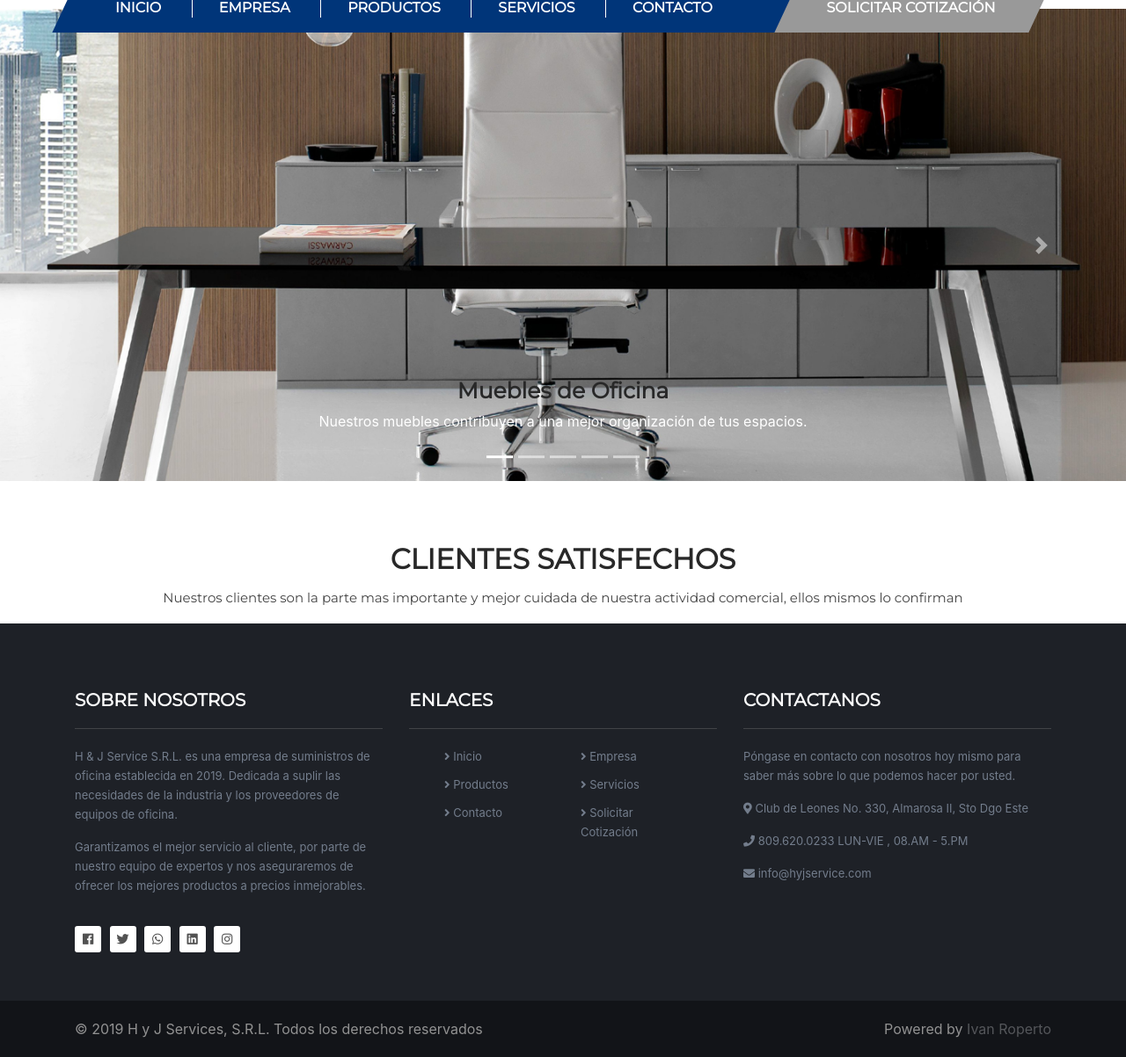
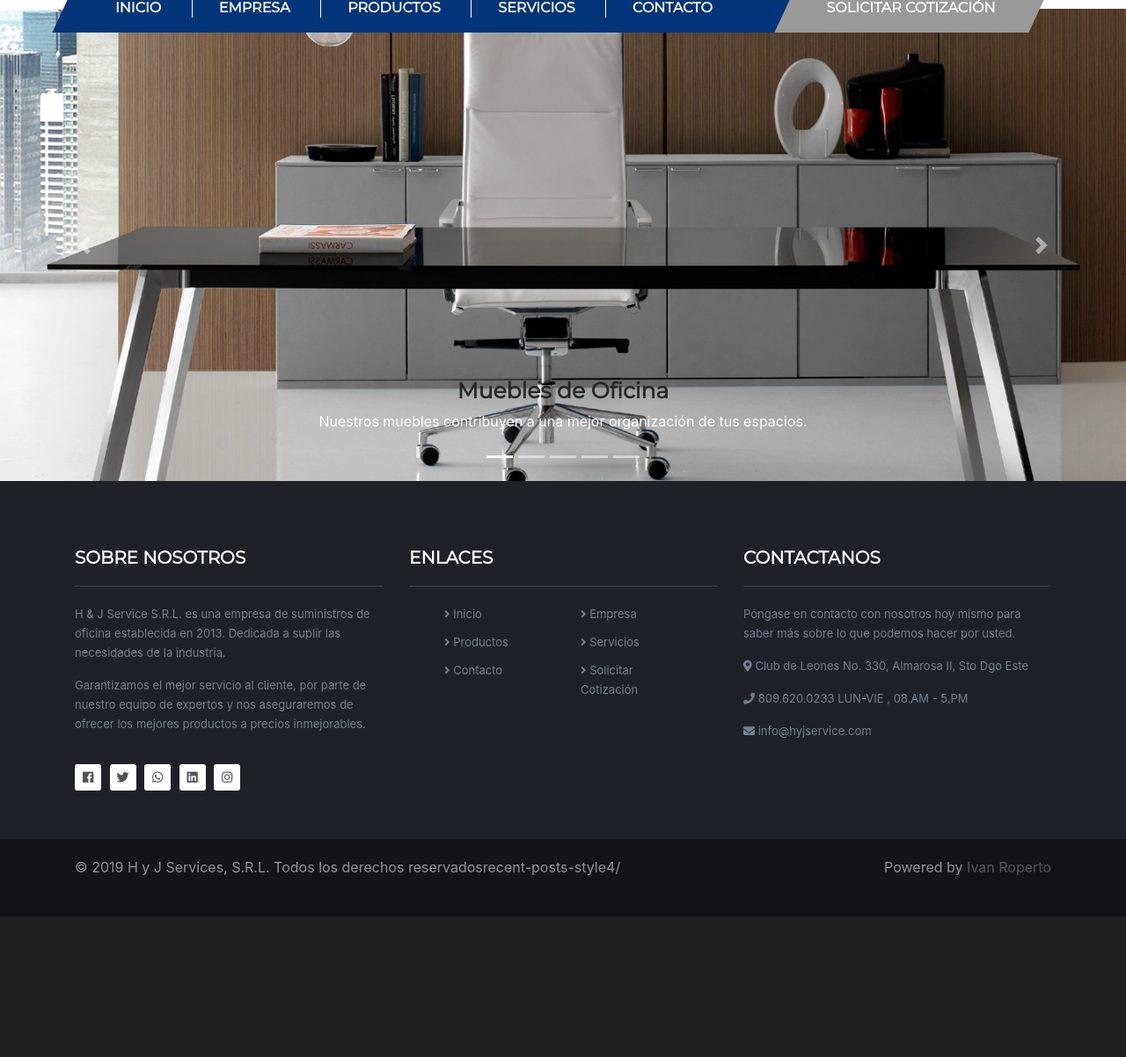
Before and after one commit to iroperto/hyjservices, a PHP site: page /index.php in a window 1280 px wide. Shown: the part 187-1389 px from the top of the page at 88% size. After the commit the page ends 1229 px from the top, so only its background shows below. Run offline with PHP 8.4, Linux system fonts and the light colour scheme.

Commit message:
cambios solicitados por hamlet

```diff
--- a/footer.php
+++ b/footer.php
@@ -4,7 +4,7 @@
     <div class="row">
       <div class="col-md-4 col-sm-12 col-xs-12">
         <h5>sobre nosotros</h5>
-        <p>H & J Service S.R.L. es una empresa de suministros de oficina establecida en 2019. Dedicada a suplir las necesidades de la industria y los proveedores de equipos de oficina.</p>
+        <p>H & J Service S.R.L. es una empresa de suministros de oficina establecida en 2013. Dedicada a suplir las necesidades de la industria.</p>
         <p>Garantizamos el mejor servicio al cliente, por parte de  nuestro equipo de expertos y nos aseguraremos de ofrecer los mejores productos a precios inmejorables.</p>
         <div class="spacecode" style="height:20px;"></div>
         <div class="social-icons">
@@ -22,19 +22,19 @@
             <li><a href="index.php"><i class="fas fa-angle-right"></i> Inicio</a>
             </li>
             <li>
-              <a href="about-us/empresa.php"><i class="fas fa-angle-right"></i> Empresa</a>
+              <a href="empresa.php"><i class="fas fa-angle-right"></i> Empresa</a>
             </li>
             <li>
-              <a href="buttons/productos.php"><i class="fas fa-angle-right"></i> Productos</a>
+              <a href="productos.php"><i class="fas fa-angle-right"></i> Productos</a>
             </li>
             <li>
-              <a href="gallery-filters/servicios.php"><i class="fas fa-angle-right"></i> Servicios</a>
+              <a href="servicios.php"><i class="fas fa-angle-right"></i> Servicios</a>
             </li>
             <li>
-              <a href="accordion/contacto.php"><i class="fas fa-angle-right"></i> Contacto</a>
+              <a href="contacto.php"><i class="fas fa-angle-right"></i> Contacto</a>
             </li>
             <li>
-              <a href="recent-posts-style4/cotiza.php"><i class="fas fa-angle-right"></i> Solicitar Cotización</a>
+              <a href="cotiza.php"><i class="fas fa-angle-right"></i> Solicitar Cotización</a>
             </li>
           </ul>
         </div>
@@ -53,7 +53,7 @@
     <div class="container">
       <div class="copytext">
         <div class="float-left">&copy; <?php echo date("Y"); ?> H y J Services,  S.R.L. Todos los derechos reservados</div>
-        <div class="float-right"> Powered by <a href="http://www.ivanroperto.com/" target="_blank" rel="nofollow">Ivan Roperto</a></div>
+        <div class="float-right"> Powered by <a href="http://www.ivanroperto.com/" target="_blank" rel="nofollow">Ivan Roperto</a></div>recent-posts-style4/
         <div class="float-none">&nbsp;</div>
         </div>
     </div>
--- a/index.php
+++ b/index.php
@@ -18,7 +18,7 @@
     <div class="carousel-item">
       <img src="img/carrousel/slide02.jpg" alt="Material Gastable" class="d-block w-100">
       <div class="carousel-caption">
-        <h3>Material Gastable</h3>
+        <h3 style="color: white;">Material Gastable</h3>
         <p>Materiales de calidad y alta duración.</p>
       </div>
     </div>
@@ -53,7 +53,7 @@
     </a>
   </div>
 </div>
-<div class="container-fluid clientes">
+<div class="container-fluid clientes" style="display: none;">
   <div>
     <h1 class="text-center">clientes satisfechos</h1>
     <p class="text-center">Nuestros clientes son la parte mas importante y mejor cuidada de nuestra actividad comercial, ellos mismos lo confirman</p>
```
